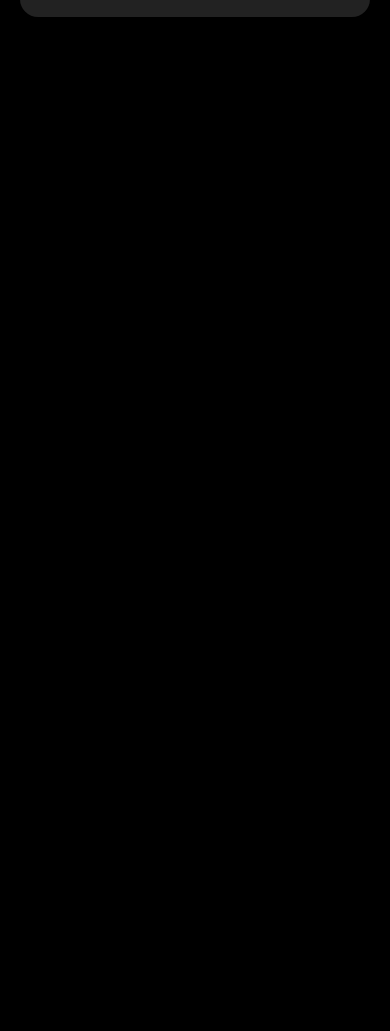
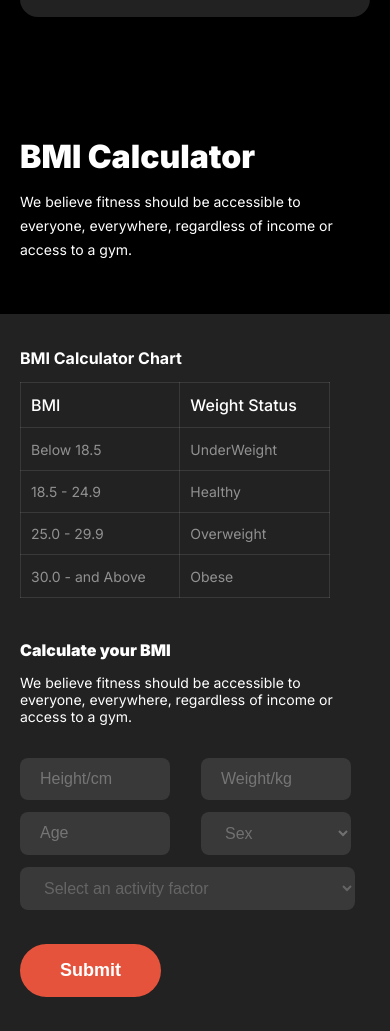
Before and after one commit to Dhiman-Roy/assignment2, a plain HTML site: page index.html in a window 390 px wide. Shown: the part 3163-4194 px from the top of the page. Before the commit the page ends 3200 px from the top, so only its background shows below. Drawn offline with Linux system fonts and the light colour scheme; a web font is replaced by a local one.

Commit message:
section 2 added

```diff
--- a/index.html
+++ b/index.html
@@ -75,12 +75,66 @@
       </div>
       <div class="container2">
         <div class="article"><h2 class="h2">Run an Extra
-Mile Easily</h2>
+        Mile Easily</h2>
         <p class="paragraph">We believe fitness should be accessible to everyone, everywhere, regardless of income or access to a gym. With hundreds of professional workouts.</p>
         <button class="button btn">Join Now</button></div>
         <div class="photo"></div>
       </div>
     </div>
+    <div class="section2">
+      <div class="headingContainer">
+        <h2 class="h2">BMI Calculator</h2>
+      <p class="paragraph">We believe fitness should be accessible to everyone, everywhere, regardless of income or access to a gym.</p>
+      </div>
+
+      <div class="container">
+        <div class="container1">
+          <h3 class="h3">BMI Calculator Chart</h3>
+          <table class="table"><tr>
+            <th>BMI</th>
+            <th>Weight Status</th>
+          </tr>
+          <tr>
+            <td>Below 18.5</td>
+            <td>UnderWeight</td>
+          </tr>
+          <tr>
+            <td>18.5 - 24.9</td>
+            <td>Healthy</td>
+          </tr>
+          <tr>
+            <td>25.0 - 29.9</td>
+            <td>Overweight</td>
+          </tr>
+          <tr>
+            <td>30.0 - and Above</td>
+            <td>Obese</td>
+          </tr></table>
+        </div>
+        <div class="container2">
+          <h2 class="h2">Calculate your BMI</h2>
+          <p class="paragraph">We believe fitness should be accessible to everyone, everywhere, regardless of income or access to a gym. </p>
+
+            <form action="" class="form">
+              <div class="dataContainer">
+                <input type="text" class="ipt input" placeholder="Height/cm">
+
+              <input type="text" class="ipt input" placeholder="Weight/kg">
+              <input type="text" class="ipt input" placeholder="Age">
+              <select name="gender" id="gender" class="ipt select" >
+                <option value="">Sex</option>
+              </select>
+              <select name="activity factor" id="activity" class="input select">
+                <option value="">Select an activity factor</option>
+              </select></div>
+
+              <input type="submit" class="input5 btn">
+            </form>
+
+        </div>
+      </div>
+
+    </div>
 
 
   </body>
--- a/style.css
+++ b/style.css
@@ -409,3 +409,144 @@ border-radius: 1.8rem;
   }
 
 }
+
+/* section2 started */
+.section2{
+  color: white;
+}
+.section2 .headingContainer .h2{
+  font-size: 4.8rem;
+  font-weight: 900;
+  margin-bottom: 1.4rem;
+}
+.section2 .headingContainer .paragraph{
+  font-size: 1.4rem;
+  font-weight: 400;
+  margin-bottom: 8.8rem;
+  line-height: 2.4rem;
+}
+.section2 > .headingContainer{
+  display: flex;
+  flex-direction: column;
+  margin: 10rem auto 2rem;
+
+  max-width: 67rem;
+}
+.section2 .container{
+  display: flex;
+  justify-content:space-around;
+  background-color: rgb(34, 34, 34);
+  padding: 4.9rem;
+
+}
+.section2 .container1 .h3{
+  font-size: 2.8rem;
+  margin-bottom: 5.2rem;
+}
+.section2 .table{
+  width: 31rem;
+  height: 21.6rem;
+
+}
+.section2 table, td, th{
+  border: 1px solid rgba(255, 255, 255, 0.1);
+  border-collapse: collapse;
+}
+.section2 td, th{
+  text-align: start;
+  padding: 1rem;
+}
+.section2 th{
+  font-size: 1.6rem;
+  font-weight: 500;
+}
+.section2 td{
+  font-size: 1.4rem;
+  font-weight: 400;
+  color: rgba(255, 255, 255, 0.5);
+}
+.section2 .container2{
+  max-width: 57.7rem;
+}
+.section2 .container2 .h2{
+  font-size: 2.8rem;
+  font-weight: 900;
+  margin-bottom: 1.4rem;
+}
+.section2 .container2 .paragraph{
+  font-size: 1.4rem;
+  font-weight: 400;
+  margin-bottom: 3.3rem;
+}
+.section2 .form .dataContainer{
+  display: grid;
+  grid-template-columns: repeat(2, 1fr);
+  justify-content: space-between;
+  gap: 1.2rem;
+
+}
+.section2 .form #activity{
+  grid-column-start: 1;
+  grid-column-end: 3;
+  color: rgba(255, 255, 255, 0.224);
+  margin-bottom: 3.4rem;
+}
+.section2 .form .dataContainer .input, .ipt{
+  font-size: 1.6rem;
+  font-weight: 400;
+padding: 1.2rem 2rem;
+background-color: rgba(255, 255, 255, 0.1);
+color: rgba(255, 255, 255, 0.1);
+border-radius: .8rem;
+border: none;
+}
+.section2 .form #gender {
+  color: rgba(255, 255, 255, 0.283);
+
+}
+
+/* mobile view for section2 */
+
+
+@media screen  and (max-width: 431px) {
+  .section2 .headingContainer .h2{
+  font-size: 3.2rem;
+  margin-left: 2rem;
+    margin-right: 2rem;
+  }
+  .section2 .headingContainer .paragraph{
+    margin-bottom: 3.2rem;
+    margin-left: 2rem;
+    margin-right: 2rem;
+  }
+  .section2 .container{
+  display: flex;
+  flex-direction: column;
+  align-items:space-between;
+
+  padding: 3.4rem 2rem;
+  row-gap: 4.2rem;
+}
+  .section2 .container1 .h3{
+  font-size: 1.6rem;
+  margin-bottom: 1.4rem;
+}
+.section2 .container2{
+  max-width: 36rem;
+}
+.section2 .container2 .h2{
+  font-size: 1.6rem;
+  margin-bottom: 1.4rem;
+}
+.section2 .form .dataContainer{
+  max-width: 36rem;
+
+}
+
+.section2 .form .dataContainer .ipt{
+  max-width: 15rem;
+}
+.section2 .form #activity{
+  max-width: 33.5rem;
+}
+}
```
